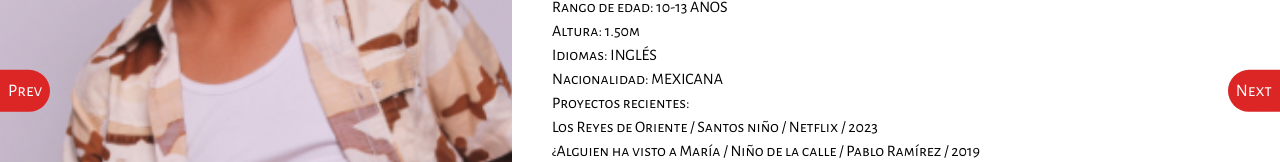
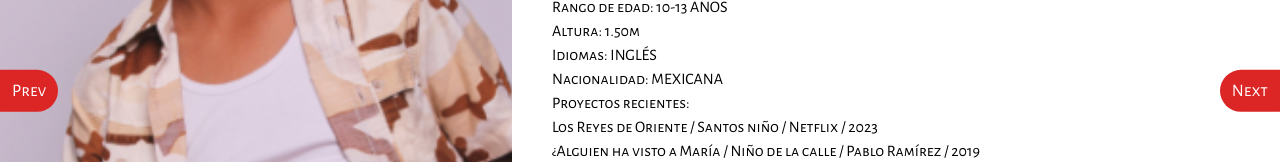
Before and after one commit to Uscout07/Mttalento, a Next.js app: page / in a window 1280 px wide. Shown: the part 2737-2899 px from the top of the page. Built offline with nearby package versions, Linux system fonts and the light colour scheme.

Commit message:
new section spelling change

```diff
--- a/app/my_components/ActorsSlider.js
+++ b/app/my_components/ActorsSlider.js
@@ -669,14 +669,14 @@ import { Icon } from '@iconify/react';
 
         {/* Navigation Buttons */}
         <button
-          className='absolute  md:top-1/2  md:-translate-y-1/2 max-md:left-0 bg-red-600 text-white px-2 py-2 max-md:top-[40%] rounded-tr-full rounded-br-full md:text-[1.1em]'
+          className='absolute  md:top-1/2  md:-translate-y-1/2 max-md:left-0 bg-red-600 text-white px-3 py-2 max-md:top-[40%] rounded-tr-full rounded-br-full md:text-[1.1em]'
           onClick={prevSlide}
 
         >
           Prev
         </button>
         <button
-          className='absolute md:top-1/2  md:-translate-y-1/2  transform  right-0 bg-red-600 text-white px-2 py-2 max-md:top-[40%] rounded-tl-full rounded-bl-full md:text-[1.1em]'
+          className='absolute md:top-1/2  md:-translate-y-1/2  transform  right-0 bg-red-600 text-white px-3 py-2 max-md:top-[40%] rounded-tl-full rounded-bl-full md:text-[1.1em]'
           onClick={nextSlide}
         >
           Next
```
